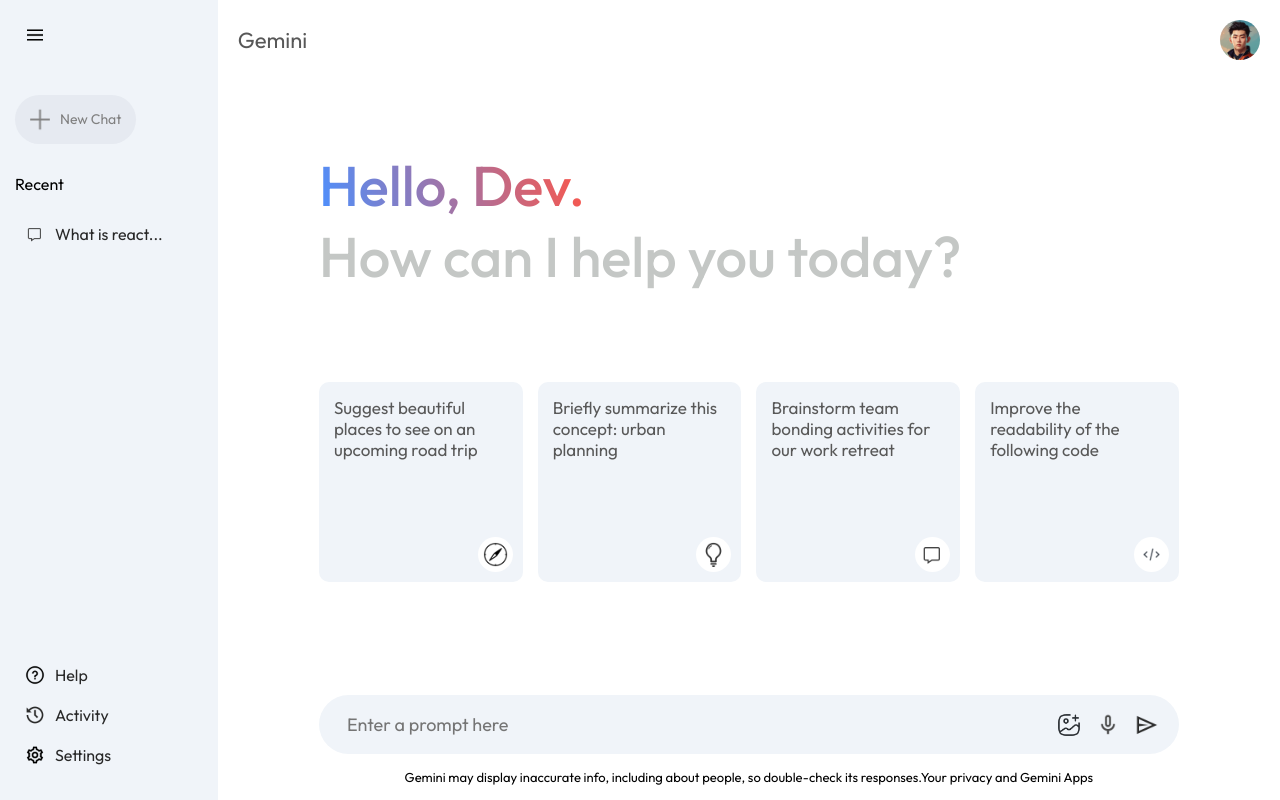
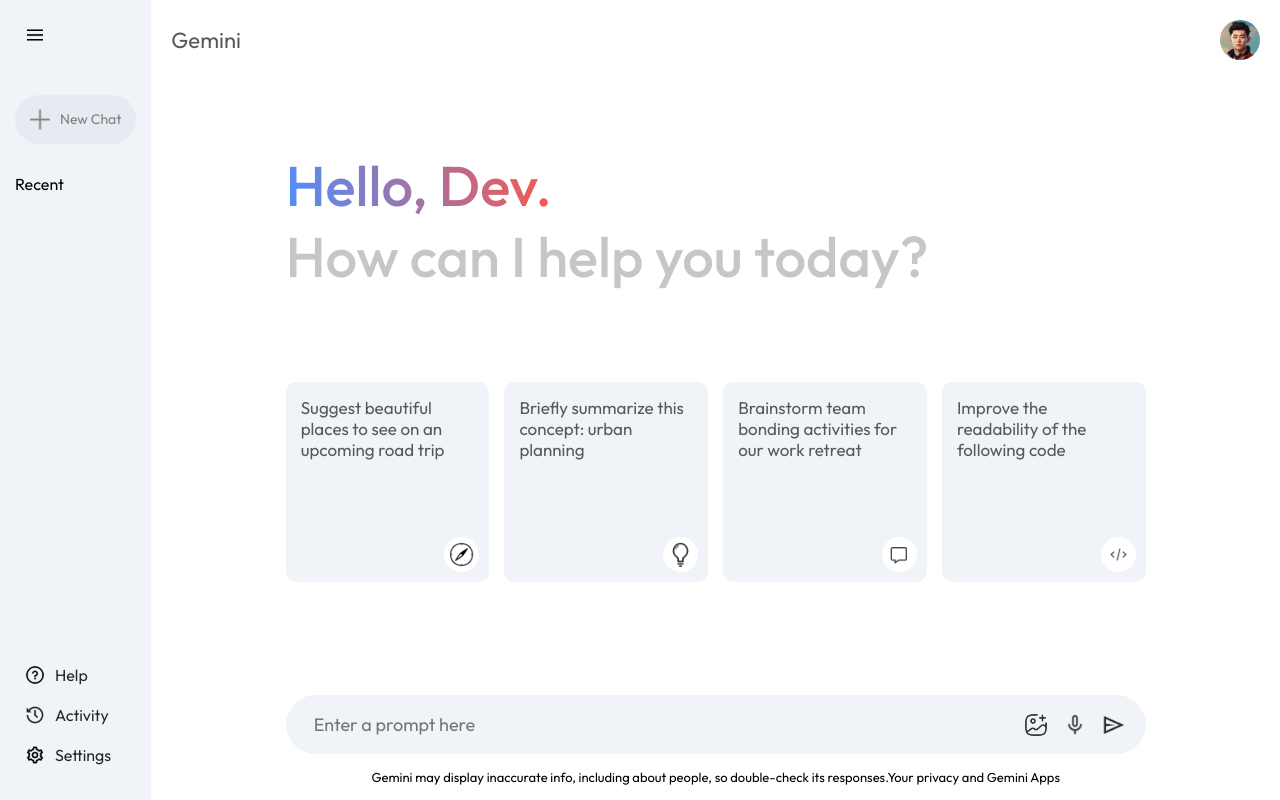
Before and after one commit to nHs2415/Gemini_clone, a React (Vite) app: page / in a window 1280 px wide. Both pictures are taken after a click on the picture 35 px from the left and 35 px from the top of the page. Built offline with nearby package versions, Linux system fonts and the light colour scheme.

Commit message:
saving prompt in sidebar

```diff
--- a/src/components/Sidebar/Sidebar.jsx
+++ b/src/components/Sidebar/Sidebar.jsx
@@ -1,10 +1,17 @@
-import React, { useState } from 'react'
+import React, { useContext, useState } from 'react'
 import './sidebar.css'
 import { assets } from '../../assets/assets'
+import { Context } from '../../context/context'
 
 const Sidebar = () => {
 
     const [extended, setExtended]  = useState(false)
+    const {onSent,prevPrompts,setRecentPromt,newChat} = useContext(Context)
+
+    const loadPrompt = async (prompt) => {
+        setRecentPromt(prompt)
+        await onSent(prompt)
+    }
 
   return (
     <div className='sidebar'>
@@ -12,17 +19,21 @@ const Sidebar = () => {
 
             <img onClick={()=>setExtended(prev=>!prev)} className='menu' src={assets.menu_icon} alt='' />
 
-            <div className="new-chat">
+            <div onClick={()=>newChat()} className="new-chat">
                 <img src={assets.plus_icon} alt='' />
                 {extended ? <p>New Chat</p> : null}
             </div>
             {extended
             ?   <div className="recent">
                 <p className="recent-title">Recent</p>
-                <div className="recent-entry">
-                    <img src={assets.message_icon} alt='' />
-                    <p>What is react...</p>
-                </div>
+                {prevPrompts.map((item,index)=>{
+                    return(
+                        <div onClick={()=>loadPrompt(item)} className="recent-entry">
+                            <img src={assets.message_icon} alt='' />
+                            <p>{item.slice(0,18)}...</p>
+                        </div>
+                    )
+                })}
             </div>
             : null
             }
--- a/src/context/context.jsx
+++ b/src/context/context.jsx
@@ -18,15 +18,29 @@ const ContextProvider = (props) => {
         },75*index)
     }
 
+    const newChat = () => {
+        setLoading(false)
+        setShowResult(false)
+    }
+
     const onSent = async (prompt) => {
 
         SetResultData("")
         setLoading(true)
         setShowResult(true)
-        setRecentPromt(input)
-        const response = await run(input)
+        let response;
+        if(prompt !== undefined){
+            response = await run(prompt)
+            setRecentPromt(prompt)
+        }
+        else{
+            setPrevPrompts(prev=>[...prev,input])
+            setRecentPromt(input)
+            response = await run(input)
+        }
+
         let responseArray = response.split("**");
-        let newResponse ;
+        let newResponse = "" ;
         for(let i = 0; i < responseArray.length; i++){
             if(i === 0 || i%2 !== 1){
                 newResponse += responseArray[i];
@@ -58,7 +72,8 @@ const ContextProvider = (props) => {
         loading,
         resulData,
         input,
-        setInput
+        setInput,
+        newChat
     }
 
     return (
```
